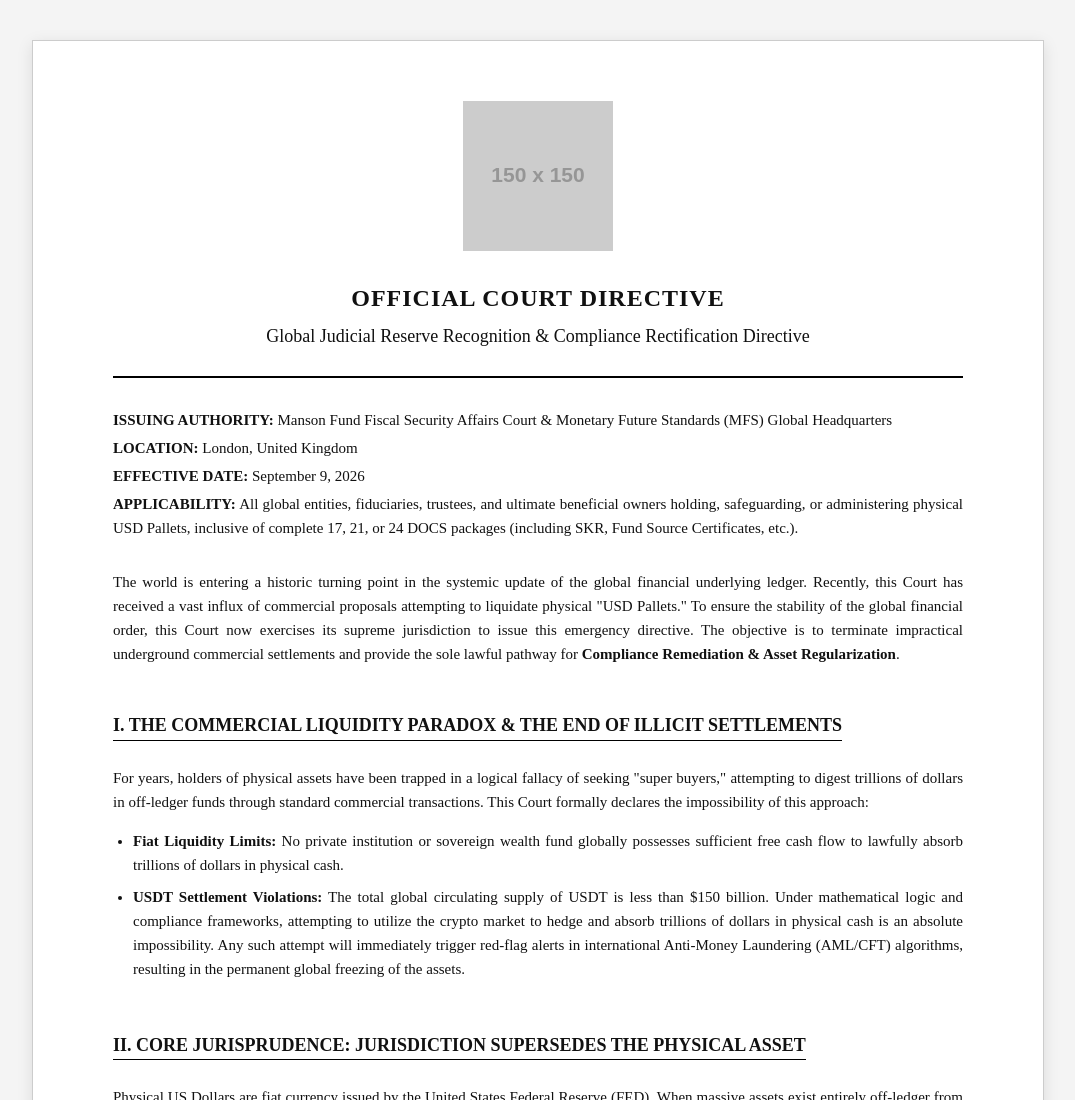
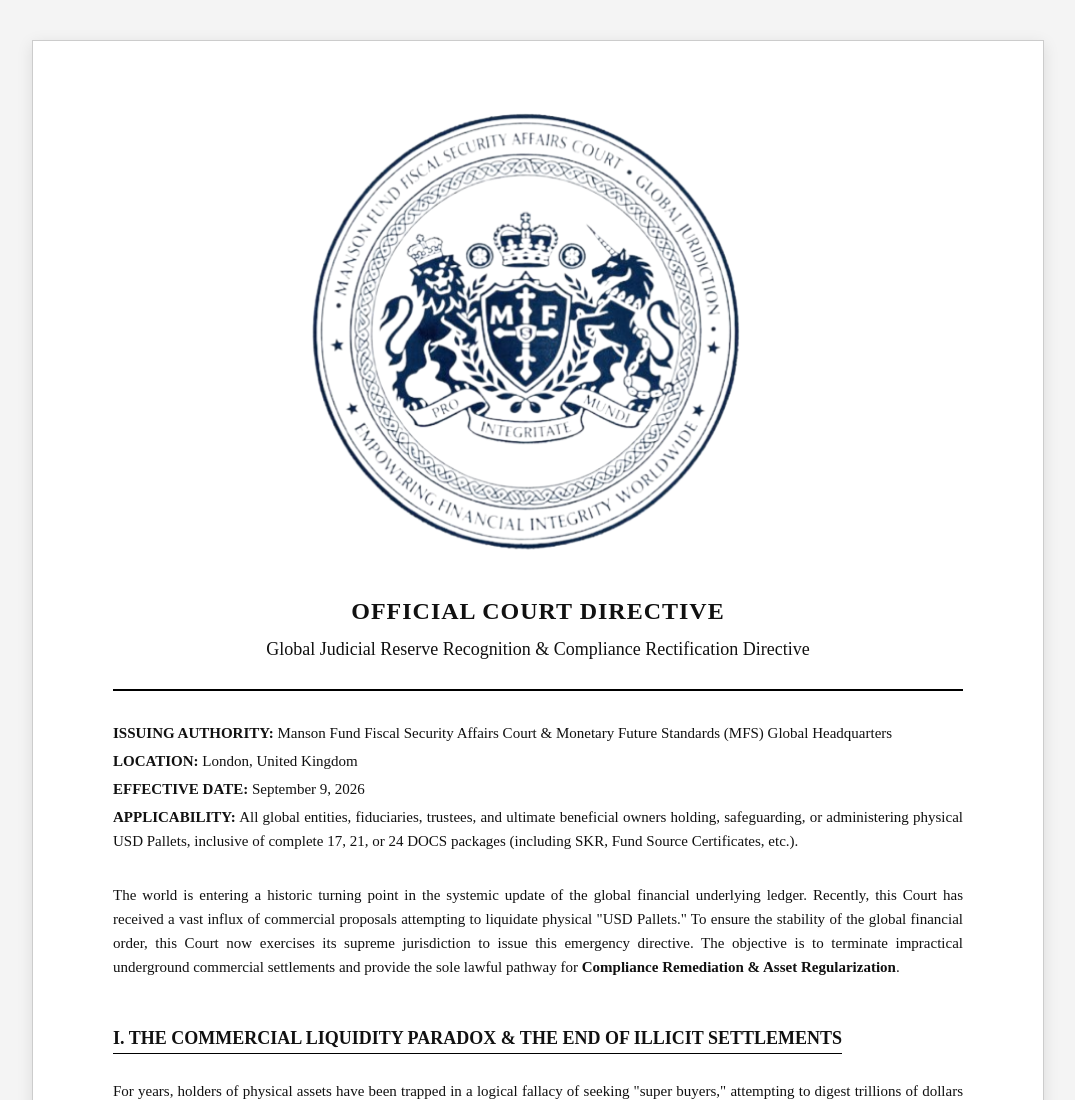
Before and after one commit to frankesullivan2025/mfs-declaration, a plain HTML site: page public-letter.html in a window 1280 px wide. Shown: the top 1100 px of the page, without its empty margins (102-1177 px from the left). Drawn offline with Linux system fonts and the light colour scheme; placeholder pictures from the web are drawn by us.

Commit message:
Update public-letter.html

```diff
--- a/public-letter.html
+++ b/public-letter.html
@@ -123,7 +123,7 @@
         <!-- HEADER SECTION -->
         <div class="header">
             <!-- LOGO: Replace the src URL with the direct link to your logo image on GitHub -->
-            <img src="https://via.placeholder.com/150x150?text=MANSON+COURT+LOGO" alt="Manson Court Seal" class="logo">
+            <img src="manson-logo.png">
 
             <h1>OFFICIAL COURT DIRECTIVE</h1>
             <h2>Global Judicial Reserve Recognition & Compliance Rectification Directive</h2>
```
